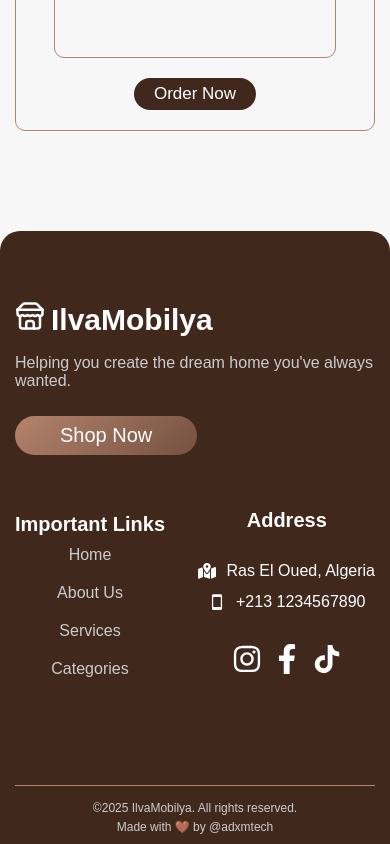
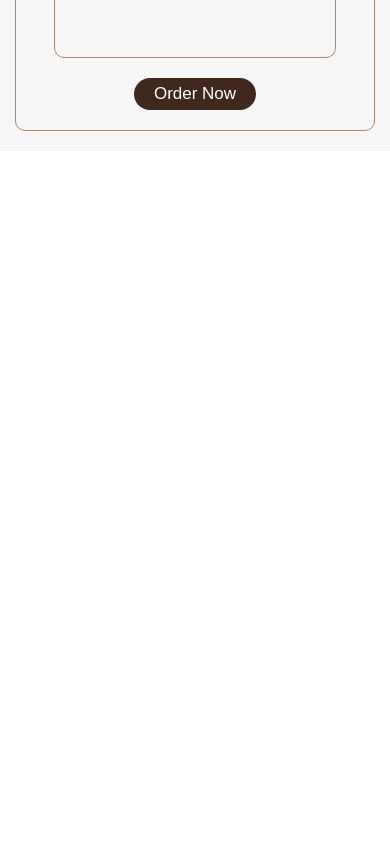
Before and after one commit to AdamKhelladi/ilvamobilya-store, a React (Create React App) app: page /cart in a window 390 px wide. Shown: the part 746-1590 px from the top of the page. After the commit the page ends 897 px from the top, so only its background shows below. Built offline with nearby package versions, Linux system fonts and the light colour scheme.

Commit message:
Add phone number to Footer component

```diff
--- a/src/App.css
+++ b/src/App.css
@@ -1,5 +1,4 @@
 :root {
-  /* Light theme */
   --bg-primary: #f7f7f7;
   --bg-secondary: #f3eade;
   --bg-hover: #f3dec3;
@@ -7,9 +6,10 @@
   --text-secondary: #704a39;
   --p-color: #c4937e;
   --border-color: #b4836d;
-  --gradient-color-one: #fff8f2;
-  --gradient-color-two: #dbcbb5;
+  --gradient-color-one: #fdf8f4;
+  --gradient-color-two: #e2c49a;
 }
+
 
 .App {
   min-height: 100vh;
@@ -26,7 +26,7 @@
 
 ::selection {
   background: #000; /* background color */
-  color: #fff;         /* text color */
+  color: #fff; /* text color */
 }
 
 /* Start Global Rules */
--- a/src/App.js
+++ b/src/App.js
@@ -9,16 +9,26 @@ import About from "./components/About/About";
 import Products from "./components/Products/Products";
 import ProductDetails from "./components/Products/ProductDetails";
 
-import { BrowserRouter as Router, Routes, Route } from "react-router-dom";
+import {
+  BrowserRouter as Router,
+  Routes,
+  Route,
+  useLocation,
+} from "react-router-dom";
 import Cart from "./components/Cart/Cart";
 import Testimonials from "./components/Testimonials/Testimonials";
 import NotFound from "./components/NotFound/NotFound";
 import Footer from "./components/Footer/Footer";
 
-function App() {
+function AppContent() {
   const [showMenu, setShowMenu] = useState(false);
   const [orders, setOrders] = useState(0);
   const [cartItems, setCartItems] = useState([]);
+
+  const location = useLocation();
+  const hideFooter =
+    location.pathname === "/cart" ||
+    !["/", "/product"].some((path) => location.pathname.startsWith(path));
 
   function handleShowMenu() {
     const newState = !showMenu;
@@ -74,7 +84,6 @@ function App() {
   }, [cartItems]);
 
   return (
-    <Router>
     <div className="App">
       <Navbar handleShowMenu={handleShowMenu} orders={orders} />
       {showMenu ? (
@@ -93,7 +102,6 @@ function App() {
               <Products addToCart={addToCart} />
               <Testimonials />
             </div>
-
           }
         ></Route>
 
@@ -114,13 +122,17 @@ function App() {
         ></Route>
 
         <Route path="*" element={<NotFound />}></Route>
-
       </Routes>
 
-        <Footer />
+      {!hideFooter && <Footer />}
     </div>
+  );
+}
+
+export default function App() {
+  return (
+    <Router>
+      <AppContent />
     </Router>
   );
 }
-
-export default App;
--- a/src/components/Footer/Footer.css
+++ b/src/components/Footer/Footer.css
@@ -14,7 +14,6 @@
 }
 
 .footer-container .content > div {
-  /* background-color: rgba(255, 0, 0, 0.479); */
   height: 230px;
 }
 
@@ -180,6 +179,9 @@
   .footer-container .content .right-footer .address {
     text-align: center;
   }
+  .footer-container .content .right-footer .address h1 {
+    margin: 0 0 18px;
+  }
   .footer-container .content .left-footer {
     width: 100%;
     max-width: 100%;
--- a/src/components/Footer/Footer.jsx
+++ b/src/components/Footer/Footer.jsx
@@ -50,16 +50,16 @@ export default function Footer() {
                 </div>
                 <div className="phone">
                   <IoMdPhonePortrait className="info-icon" />
-                  <p>+213 1234567890</p>
+                  <p>+213 676100627</p>
                 </div>
                 <div className="social-media">
-                  <a href="https://www.instagram.com" target="_blank">
+                  <a href="https://www.instagram.com/ilvamobilya" target="_blank">
                     <FaInstagram className="icon" />
                   </a>
-                  <a href="https://www.facebook.com" target="_blank">
+                  <a href="https://www.facebook.com/ilvamobilya" target="_blank">
                     <FaFacebookF className="icon" />
                   </a>
-                  <a href="https://www.tiktok.com" target="_blank">
+                  <a href="https://www.tiktok.com/ilvamobilya" target="_blank">
                     <IoLogoTiktok className="icon" />
                   </a>
                 </div>
```
Lines whose indentation alone changed are shown as unchanged.
